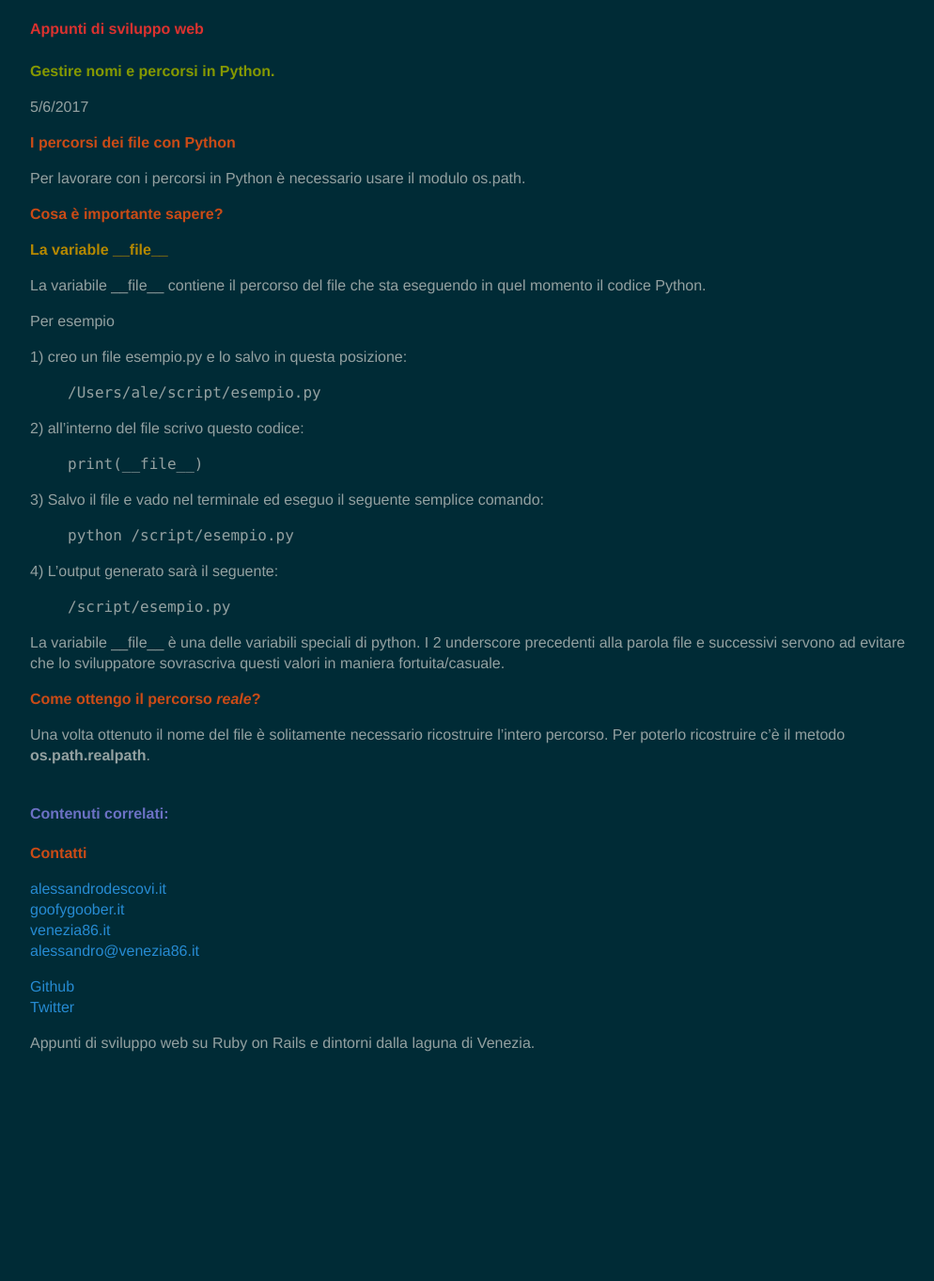
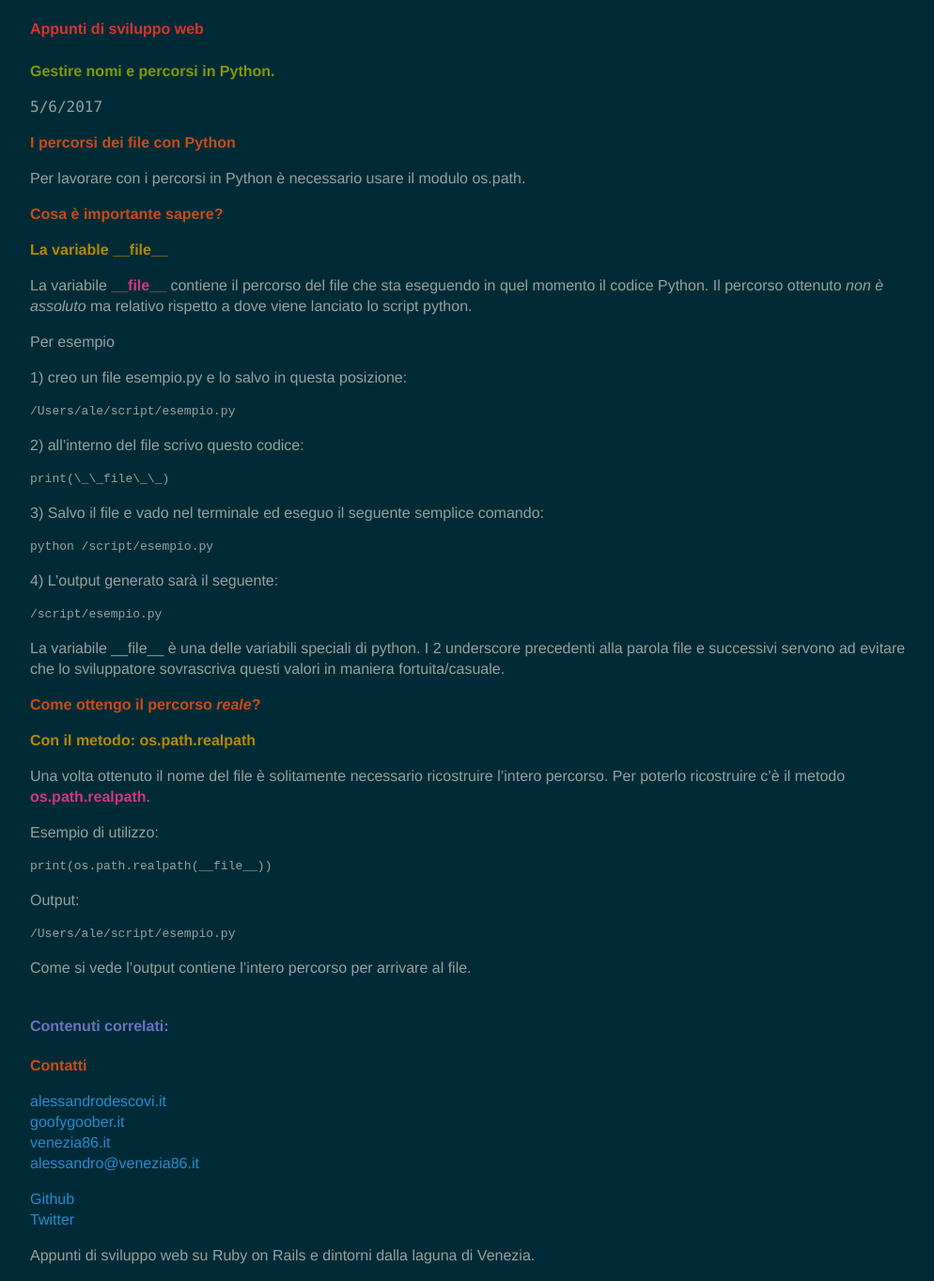
Before and after one commit to descovi/simonini.github.io, a Jekyll site: the page built from _posts/2017-06-05-nomi-percorsi-python.md, in a window 1280 px wide. Shown: the whole page at 94% size, without its empty margins (128-1122 px from the left). Built offline with Jekyll 4.4.1, drawn with Linux system fonts in a browser that asks for light colours; before the commit the page ends 1137 px from its top, so only the background shows below that.

Commit message:
real path

```diff
--- a/_includes/head.html
+++ b/_includes/head.html
@@ -22,9 +22,10 @@
       margin-left:0;
       padding-left: 0;
     }
-    blockquote {
+    blockquote, time {
       font-family: "menlo", consolas, monospace;
     }
+
     h1, h2, h3, h4 {font-size: 100%}
     h1 {color: #859900;}
     h2 {color: #cb4b16;}
@@ -40,16 +41,16 @@
       display: inline-block;
       color: #dc322f !important;
     }
-    .correlati-list ul, .correlati-list li{
+    ul, li{
       list-style-type: none;
       margin-left:  0;
       padding-left: 0;
     }
-    .site-footer ul, .site-footer li {
-      list-style-type: none;
-      margin-left:  0;
-      padding-left: 0;
+
+    strong {
+      color: #d33682;
     }
+
   </style>
 
   <link rel="canonical" href="{{ page.url | replace:'index.html','' | prepend: site.baseurl | prepend: site.url }}">
--- a/_posts/2017-06-05-nomi-percorsi-python.md
+++ b/_posts/2017-06-05-nomi-percorsi-python.md
@@ -13,26 +13,26 @@ Per lavorare con i percorsi in Python è necessario usare il modulo os.path.
 
 ### La variable \_\_file\_\_
 
-La variabile \_\_file\_\_ contiene il percorso del file che sta eseguendo in quel momento il codice Python.
+La variabile **\_\_file\_\_** contiene il percorso del file che sta eseguendo in quel momento il codice Python.
+Il percorso ottenuto _non è assoluto_ ma relativo rispetto a dove viene lanciato lo script python.
 
 Per esempio
 
-
 1) creo un file esempio.py e lo salvo in questa posizione:
 
-> /Users/ale/script/esempio.py
+    /Users/ale/script/esempio.py
 
 2) all'interno del file scrivo questo codice:
 
-> print(\_\_file\_\_)
+    print(\_\_file\_\_)
 
 3) Salvo il file e vado nel terminale ed eseguo il seguente semplice comando:
 
-> python /script/esempio.py
+    python /script/esempio.py
 
 4) L'output generato sarà il seguente:
 
-> /script/esempio.py
+    /script/esempio.py
 
 La variabile \_\_file\_\_ è una delle variabili speciali di python.
 I 2 underscore precedenti alla parola file e successivi servono ad evitare che lo sviluppatore sovrascriva questi valori in maniera fortuita/casuale.
@@ -40,5 +40,17 @@ I 2 underscore precedenti alla parola file e successivi servono ad evitare che l
 
 ## Come ottengo il percorso _reale_?
 
+### Con il metodo: os.path.realpath
+
 Una volta ottenuto il nome del file è solitamente necessario ricostruire l'intero percorso.
 Per poterlo ricostruire c'è il metodo __os.path.realpath__.
+
+Esempio di utilizzo:
+
+    print(os.path.realpath(__file__))
+
+Output:
+
+    /Users/ale/script/esempio.py
+
+Come si vede l'output contiene l'intero percorso per arrivare al file.
```
